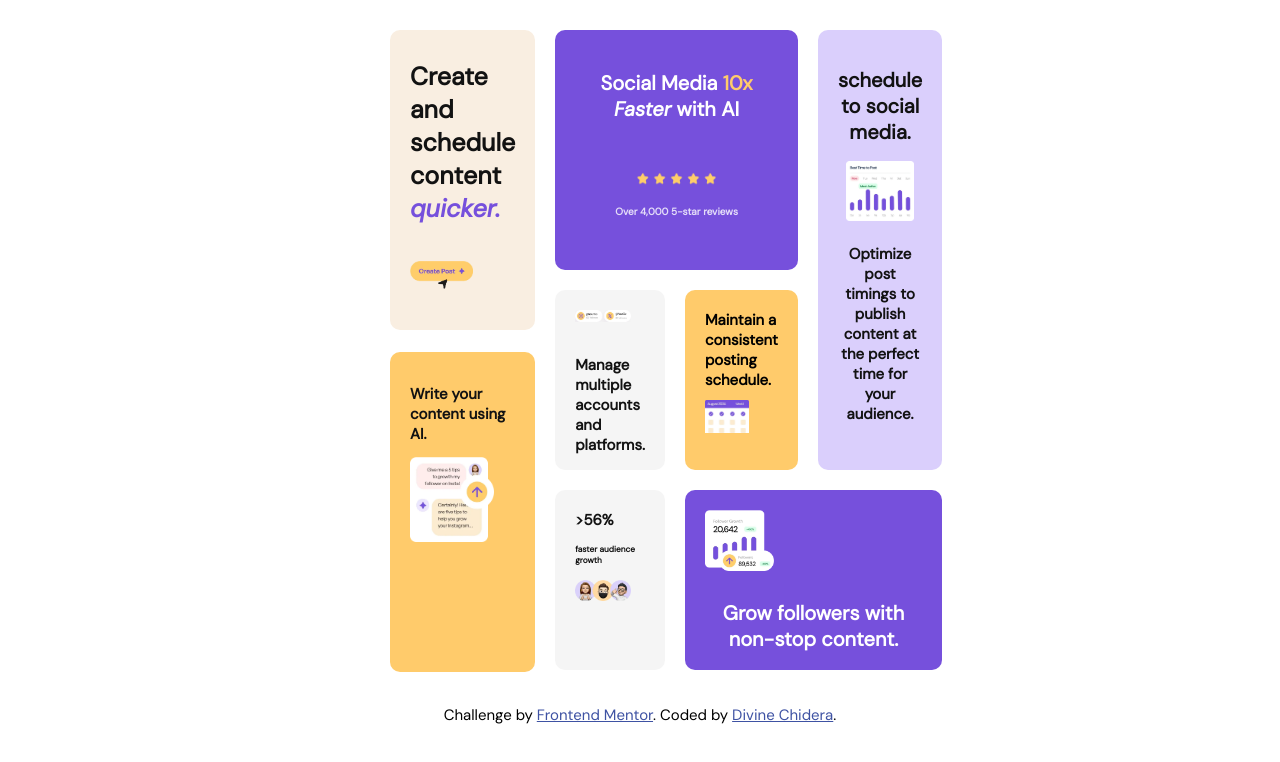
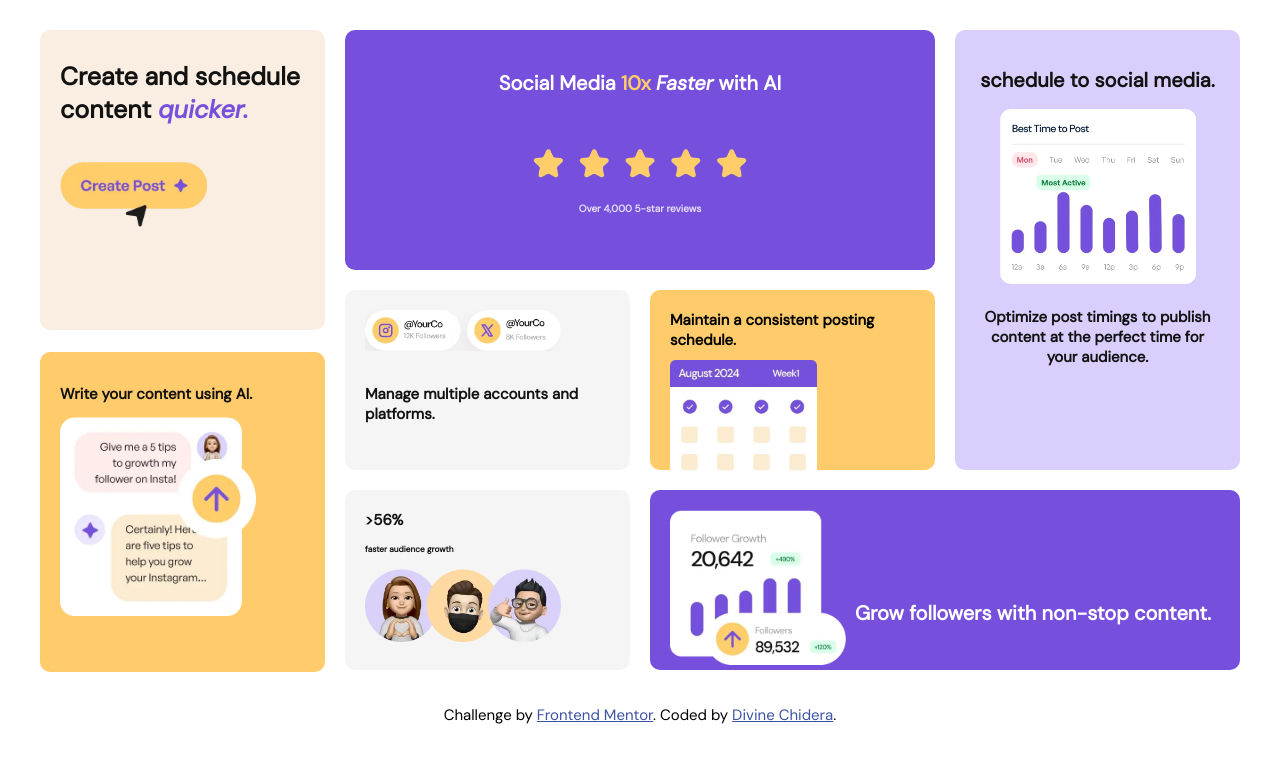
Before and after one commit to Dondera23/Bentogrid-html, a plain HTML site: page index.html in a window 1280 px wide. Drawn offline with Linux system fonts and the light colour scheme.

Commit message:
Update style.css

```diff
--- a/style.css
+++ b/style.css
@@ -14,9 +14,10 @@ body{
 }
 .container{
     display: grid;
-    width:350px;
+    min-width:200px;
+    max-width:500px;
     gap: 40px;
-    grid-template-columns: 300px;
+    grid-template-columns: 1fr;
     grid-template-rows: auto;
     margin: 10px auto;
 }
@@ -28,7 +29,6 @@ body{
     color: hsl(0, 0%, 100%);
     border-radius: 10px;
     text-align: center;
-    margin:0 auto;
 }
 .ten{
     color:hsl(39, 100%, 71%);
```
